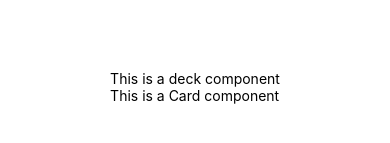
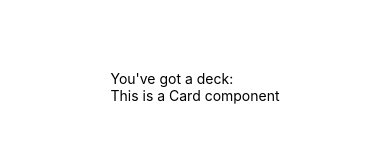
Before and after one commit to ivinogradov/ReactNativeDeckCards, a React Native app: screen / in a window 390 px wide. Shown: the part 335-478 px from the top of the page. Built offline with nearby package versions, Linux system fonts and the light colour scheme; no server answers.

Commit message:
Load new deck

```diff
--- a/app/components/Deck.jsx
+++ b/app/components/Deck.jsx
@@ -1,11 +1,30 @@
-import React from 'react';
-import  {View, Text} from 'react-native';
+import React, { useEffect, useState } from 'react';
+import  { View, Text } from 'react-native';
 import Card from './Card';
+import { NEW_DECK_URL } from '../urls';
 
 const Deck = () => {
+    const [deckId, setDeckId] = useState(null);
+
+    // call once on component mount
+    useEffect(() => {
+        /**
+         * Creates new deck of cards
+         * @param {function} callback called with the ID of the deck passed as a parameter
+         */
+        const loadNewDeck = async (callback) => {
+            const response = await fetch(NEW_DECK_URL);
+            const jsonObject = await response.json();
+            if (jsonObject && jsonObject.success) {
+                callback(jsonObject.deck_id);
+            }
+        }
+        loadNewDeck(setDeckId);
+    }, []);
+
     return(
         <View>
-            <Text>This is a deck component</Text>
+            <Text>You've got a deck:{deckId}</Text>
             <Card />
         </View>
     );
--- /dev/null
+++ b/app/urls.js
@@ -0,0 +1 @@
+export const NEW_DECK_URL = 'https://deckofcardsapi.com/api/deck/new/';
```
